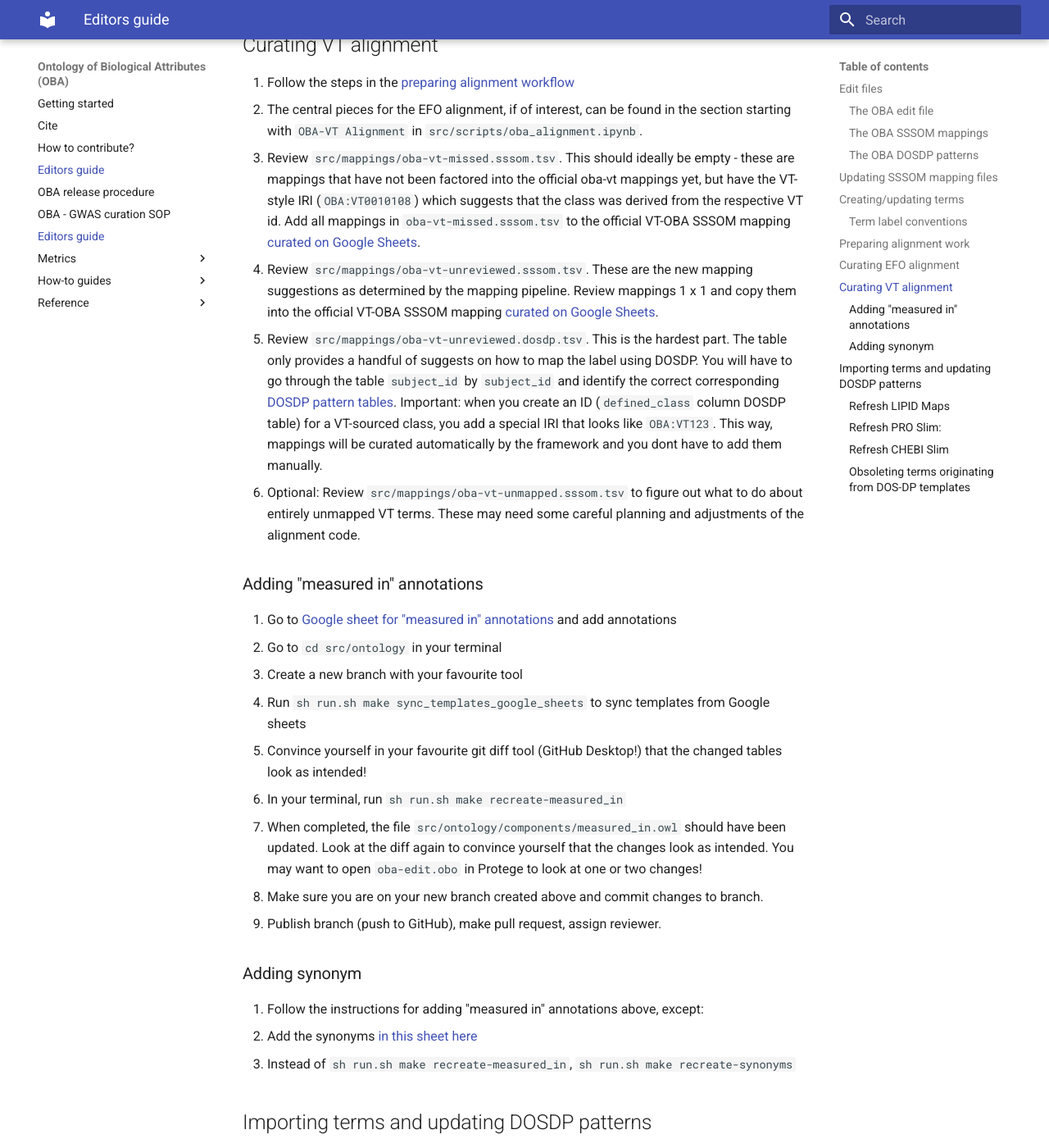
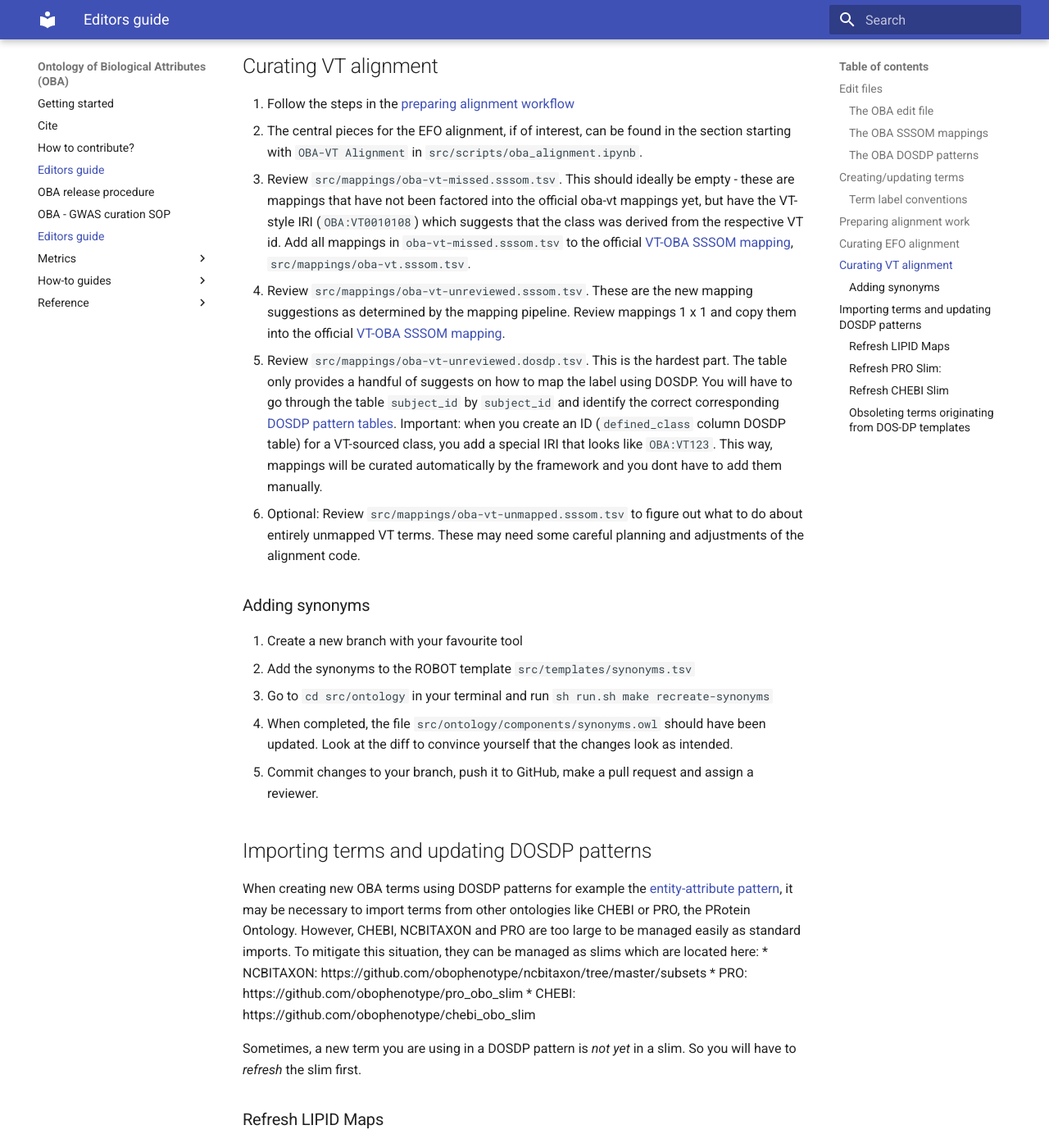
Before and after one commit to obophenotype/bio-attribute-ontology, an MkDocs documentation site: the page built from docs/editors-guide.md, in a window 1280 px wide and 1400 px high, scrolled down 3780 px. Shown: the whole window at 82% size. Built offline with MkDocs 1.6.1 and Material for MkDocs 9.7.7, drawn with Linux system fonts in a browser that asks for light colours; some of the changed text lies outside the part shown.

Commit message:
Make the repo mapping TSVs the source of truth and drop the Google Sheets sync
Removes the published-sheet URLs, the wget rules and the
sync_sssom_google_sheets / sync_templates_google_sheets targets from
oba.Makefile, and updates the editors guide, the mappings README and
AGENTS.md to say mappings and synonyms are edited in the repo.

Before removing the sync, every sheet tab was compared with the repo
row by row. VT, the three exclusion files, synonyms and measured_in
were identical. For oba-efo.sssom.tsv, two sheet-only changes are
brought into the repo:

- EFO:0600070, EFO:0600069, EFO:0600079: exactMatch to the new gene
  expression attributes OBA:2100419/2100420/2100421 (#471, applied
  only in the sheet).
- EFO:0006335, EFO:0006336 (systolic/diastolic blood pressure):
  broadMatch to OBA:0000143, added to the sheet on 2025-05-19 and
  never synced.

Where the sheet disagreed with fixes made in the repo, the repo wins:
EFO:0004684 and LOINC 785-6 point at obsoleted terms in the sheet
(9b71e31, b0c9a9a), and EFO:0010298/EFO:0010300 map to the wrong
corpus callosum part (c2273b0).

The "measured in" docs section is removed: that component is no longer
built.

Closes #479

````diff
--- a/docs/editors-guide.md
+++ b/docs/editors-guide.md
@@ -16,10 +16,16 @@
 
 ### The OBA SSSOM mappings
 
-- [OBA-VT SSSOM Mapping](https://docs.google.com/spreadsheets/d/13qh7dLE38vMyz91oRqj6GzKjFohNazNKAJxKG6Plw1o/edit#gid=506793298): The official mappings between OBA and VT. Source of truth is on Google Sheets, not Github.
-- [OBA-EFO SSSOM Mapping](https://docs.google.com/spreadsheets/d/13qh7dLE38vMyz91oRqj6GzKjFohNazNKAJxKG6Plw1o/edit#gid=1005741851): The official mappings between OBA and EFO. Source of truth is on Google Sheets, not Github.
-- [OBA-EFO Excluded Mapping](https://docs.google.com/spreadsheets/d/13qh7dLE38vMyz91oRqj6GzKjFohNazNKAJxKG6Plw1o/edit#gid=1005741851): Terms from EFO that have been reviewed and deemed out of scope for OBA. Source of truth is on Google Sheets, not Github.
-- [OBA-VT Excluded Mapping](https://docs.google.com/spreadsheets/d/e/2PACX-1vSfh18vZmG6xXrknmklcEIlNnHqte598aFMczdm6SpYXVdnFL2iBthAA-z11s7bBR3s2kaf_d3XahrI/pub?gid=2051840457&single=true&output=tsv): Terms from EFO that have been reviewed and deemed out of scope for OBA. Source of truth is on Google Sheets, not Github.
+The curated mappings live in `src/mappings/` and are edited there directly, through pull requests like any other change:
+
+- `oba-vt.sssom.tsv`: the official mappings between OBA and VT.
+- `oba-efo.sssom.tsv`: the official mappings between OBA and EFO.
+- `oba-loinc.sssom.tsv`: the official mappings between OBA and LOINC.
+- `oba-efo-mapping-exclusions.sssom.tsv`, `oba-vt-mapping-exclusions.sssom.tsv`, `oba-loinc-mapping-exclusions.sssom.tsv`: terms that have been reviewed and deemed out of scope for OBA.
+
+These files used to be synced from Google Sheets. The sheets are no longer used and must not be edited (see [#479](https://github.com/obophenotype/bio-attribute-ontology/issues/479)).
+
+`oba-efo.sssom.tsv` and `oba-loinc.sssom.tsv` use CRLF line endings. Use an editor that preserves them and check `git diff --stat` before committing: changing one row must not produce a whole-file diff.
 
 ### The OBA DOSDP patterns
 
@@ -28,13 +34,6 @@
 DOSDP tables are the main way to edit OBA. You can edit the DOSDP TSV files using a regular text editor or a spreadsheet editor.
 
 The main rule is, make sure to review the diff before making a pull request - the diff should only show the things you have actually changed.
-
-## Updating SSSOM mapping files
-
-```
-cd src/ontology
-sh run.sh make sync_sssom_google_sheets
-```
 
 ## Creating/updating terms
 
@@ -110,37 +109,27 @@
 
 1. Follow the steps in the [preparing alignment workflow](#alignment)
 1. The central pieces for the EFO alignment, if of interest, can be found in the section starting with `OBA-EFO Alignment` in `src/scripts/oba_alignment.ipynb`.
-1. Review `src/mappings/oba-efo-unreviewed.sssom.tsv`. These are the new mapping suggestions as determined by the mapping pipeline. Review mappings 1 x 1 and copy them into the official EFO-OBA SSSOM mapping [curated on Google Sheets](#edit-files).
-1. Review `src/mappings/oba-efo-unreviewed.dosdp.tsv`. This is the hardest part. The table only provides a handful of suggests on how to map the label using DOSDP. You will have to go through the table `subject_id` by `subject_id` and identify the correct corresponding [DOSDP pattern tables](#edit-files). Important: when you create an ID (`defined_class` column DOSDP table) for an EFO-sourced class, you have to **add a respective mapping** to the official EFO-OBA SSSOM mapping [curated on Google Sheets](#edit-files).
+1. Review `src/mappings/oba-efo-unreviewed.sssom.tsv`. These are the new mapping suggestions as determined by the mapping pipeline. Review mappings 1 x 1 and copy them into the official [EFO-OBA SSSOM mapping](#edit-files), `src/mappings/oba-efo.sssom.tsv`.
+1. Review `src/mappings/oba-efo-unreviewed.dosdp.tsv`. This is the hardest part. The table only provides a handful of suggests on how to map the label using DOSDP. You will have to go through the table `subject_id` by `subject_id` and identify the correct corresponding [DOSDP pattern tables](#edit-files). Important: when you create an ID (`defined_class` column DOSDP table) for an EFO-sourced class, you have to **add a respective mapping** to the official [EFO-OBA SSSOM mapping](#edit-files).
 1. Optional: Review `src/mappings/oba-efo-unmapped.sssom.tsv` to figure out what to do about entirely unmapped EFO terms. These may need some careful planning and adjustments of the alignment code.
 
 ## Curating VT alignment
 
 1. Follow the steps in the [preparing alignment workflow](#alignment)
 1. The central pieces for the EFO alignment, if of interest, can be found in the section starting with `OBA-VT Alignment` in `src/scripts/oba_alignment.ipynb`.
-1. Review `src/mappings/oba-vt-missed.sssom.tsv`. This should ideally be empty - these are mappings that have not been factored into the official oba-vt mappings yet, but have the VT-style IRI (`OBA:VT0010108`) which suggests that the class was derived from the respective VT id. Add all mappings in `oba-vt-missed.sssom.tsv` to the official VT-OBA SSSOM mapping [curated on Google Sheets](#edit-files).
-1. Review `src/mappings/oba-vt-unreviewed.sssom.tsv`. These are the new mapping suggestions as determined by the mapping pipeline. Review mappings 1 x 1 and copy them into the official VT-OBA SSSOM mapping [curated on Google Sheets](#edit-files).
+1. Review `src/mappings/oba-vt-missed.sssom.tsv`. This should ideally be empty - these are mappings that have not been factored into the official oba-vt mappings yet, but have the VT-style IRI (`OBA:VT0010108`) which suggests that the class was derived from the respective VT id. Add all mappings in `oba-vt-missed.sssom.tsv` to the official [VT-OBA SSSOM mapping](#edit-files), `src/mappings/oba-vt.sssom.tsv`.
+1. Review `src/mappings/oba-vt-unreviewed.sssom.tsv`. These are the new mapping suggestions as determined by the mapping pipeline. Review mappings 1 x 1 and copy them into the official [VT-OBA SSSOM mapping](#edit-files).
 1. Review `src/mappings/oba-vt-unreviewed.dosdp.tsv`. This is the hardest part. The table only provides a handful of suggests on how to map the label using DOSDP. You will have to go through the table `subject_id` by `subject_id` and identify the correct corresponding [DOSDP pattern tables](#edit-files). Important: when you create an ID (`defined_class` column DOSDP table) for a VT-sourced class, you add a special IRI that looks like `OBA:VT123`. This way, mappings will be curated automatically by the framework and you dont have to add them manually.
 1. Optional: Review `src/mappings/oba-vt-unmapped.sssom.tsv` to figure out what to do about entirely unmapped VT terms. These may need some careful planning and adjustments of the alignment code.
 
 
-### Adding "measured in" annotations
+### Adding synonyms
 
-1. Go to [Google sheet for "measured in" annotations](https://docs.google.com/spreadsheets/d/13qh7dLE38vMyz91oRqj6GzKjFohNazNKAJxKG6Plw1o/edit#gid=1857133171) and add annotations
-1. Go to `cd src/ontology` in your terminal
 1. Create a new branch with your favourite tool
-1. Run `sh run.sh make sync_templates_google_sheets` to sync templates from Google sheets
-1. Convince yourself in your favourite git diff tool (GitHub Desktop!) that the changed tables look as intended!
-1. In your terminal, run `sh run.sh make recreate-measured_in`
-1. When completed, the file `src/ontology/components/measured_in.owl` should have been updated. Look at the diff again to convince yourself that the changes look as intended. You may want to open `oba-edit.obo` in Protege to look at one or two changes!
-1. Make sure you are on your new branch created above and commit changes to branch.
-1. Publish branch (push to GitHub), make pull request, assign reviewer.
-
-### Adding synonym
-
-1. Follow the instructions for adding "measured in" annotations above, except:
-   - Add the synonyms [in this sheet here](https://docs.google.com/spreadsheets/d/13qh7dLE38vMyz91oRqj6GzKjFohNazNKAJxKG6Plw1o/edit#gid=473147169)
-   - Instead of `sh run.sh make recreate-measured_in`, `sh run.sh make recreate-synonyms`
+1. Add the synonyms to the ROBOT template `src/templates/synonyms.tsv`
+1. Go to `cd src/ontology` in your terminal and run `sh run.sh make recreate-synonyms`
+1. When completed, the file `src/ontology/components/synonyms.owl` should have been updated. Look at the diff to convince yourself that the changes look as intended.
+1. Commit changes to your branch, push it to GitHub, make a pull request and assign a reviewer.
 
 ## Importing terms and updating DOSDP patterns
 
````
Also changed, not shown: AGENTS.md (+2 -1 lines), src/mappings/README.md (+2 -7 lines), 2 other files.
